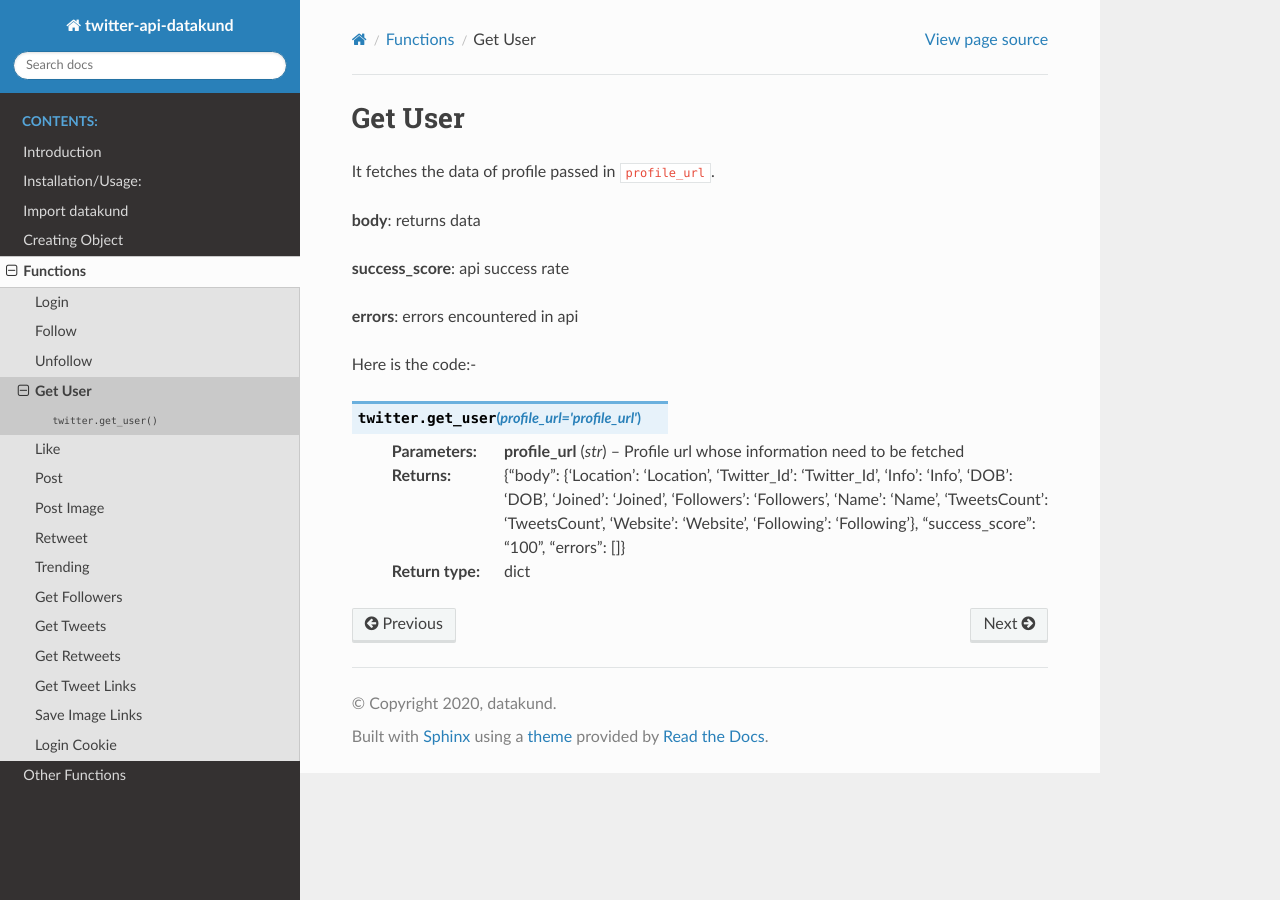
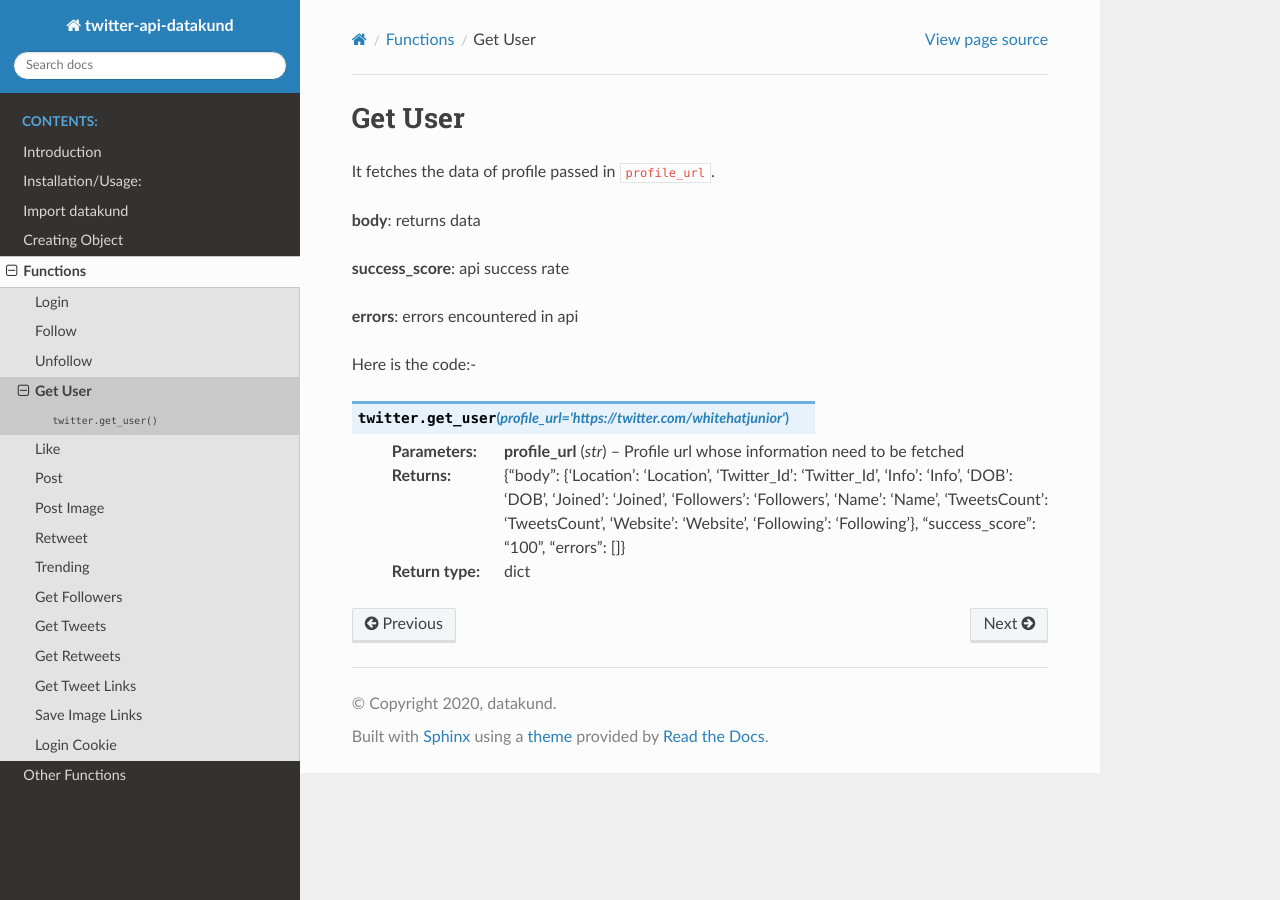
Before and after one commit to datakund/twitter-api-datakund, a Sphinx documentation site: the page built from Docs/source/get_user.rst, in a window 1280 px wide. Built offline with Sphinx 7.4.7 and the Read the Docs theme 2.0.0, drawn with Linux system fonts in a browser that asks for light colours.

Commit message:
Update get_user.rst

```diff
--- a/Docs/source/get_user.rst
+++ b/Docs/source/get_user.rst
@@ -11,7 +11,7 @@
 
 Here is the code:-
 
-.. py:function:: twitter.get_user(profile_url="profile_url")
+.. py:function:: twitter.get_user(profile_url="https://twitter.com/whitehatjunior")
 
 
    :param str profile_url: Profile url whose information need to be fetched
```
